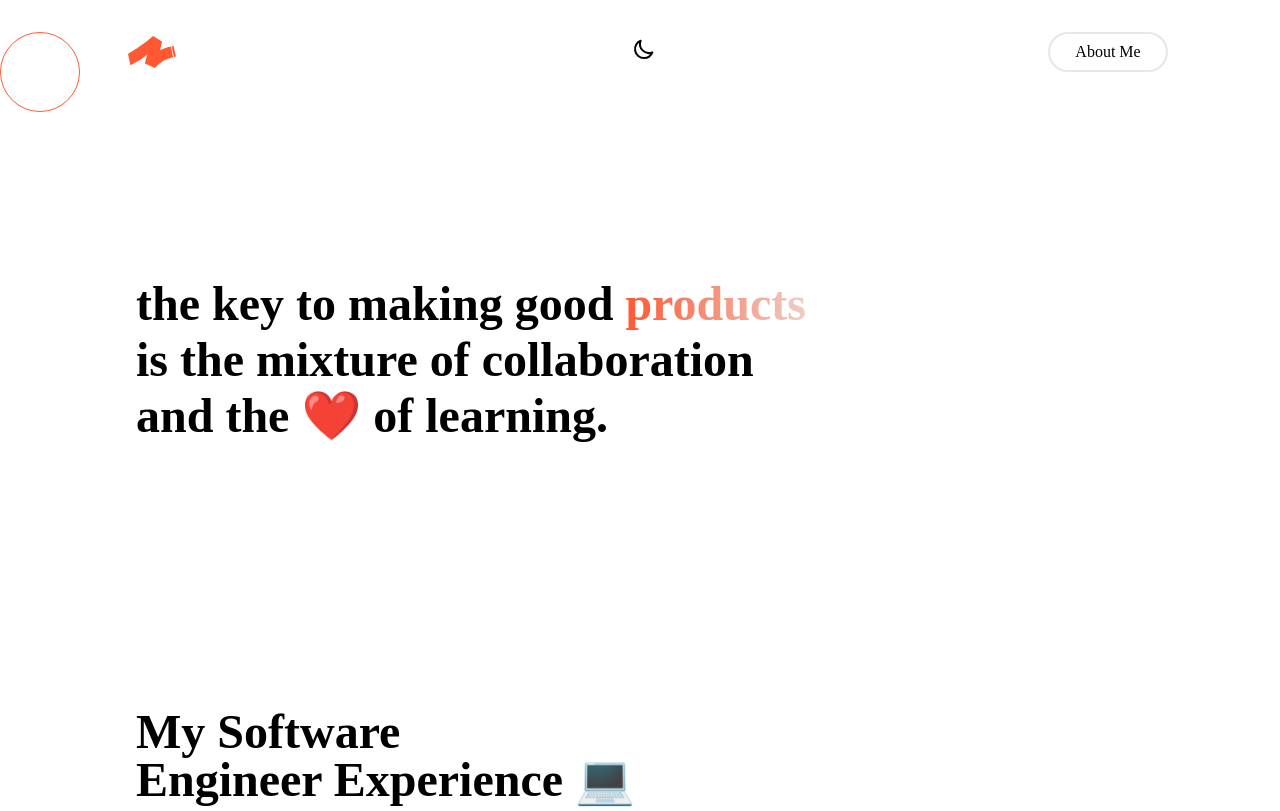
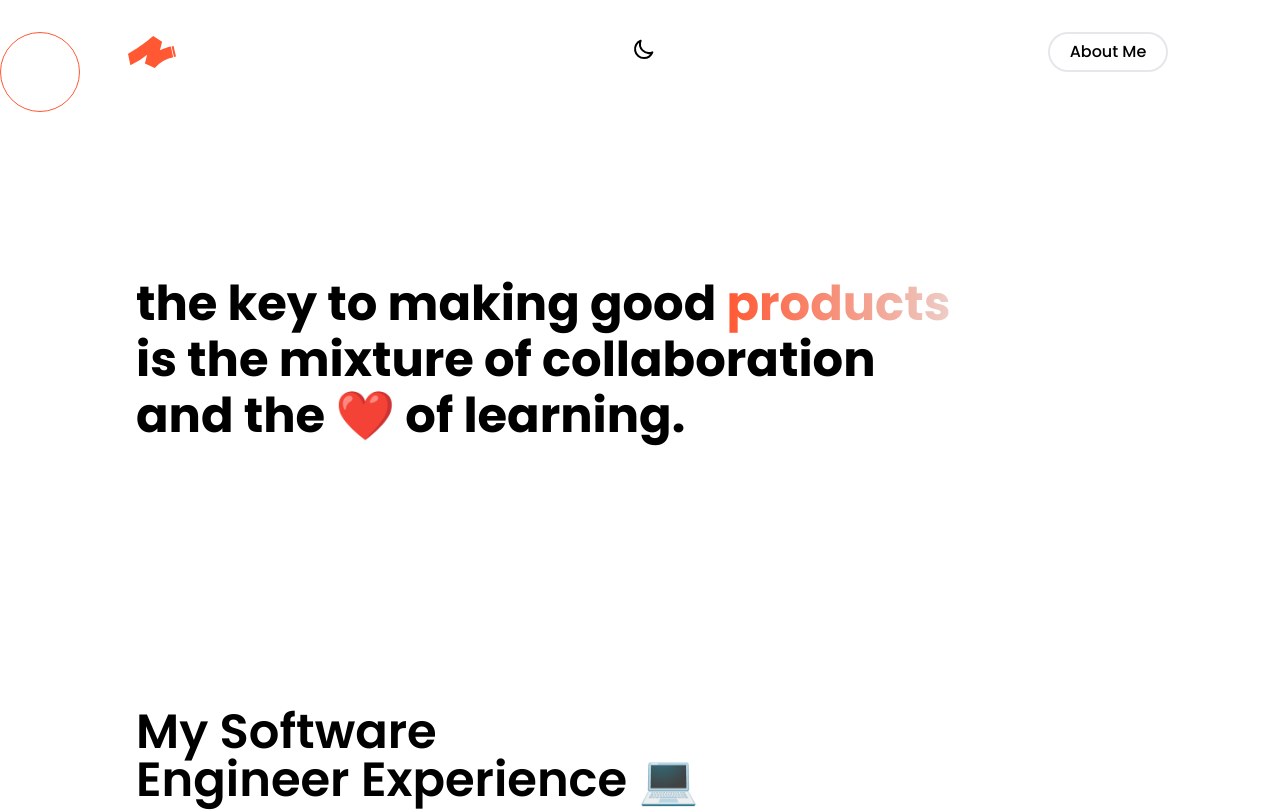
Before and after one commit to 4eug/Old-Portfolio, a Next.js app: page / in a window 1280 px wide. Shown: the top 811 px of the page. Built offline with nearby package versions, Linux system fonts and the light colour scheme.

Commit message:
Font included

```diff
--- a/styles/globals.css
+++ b/styles/globals.css
@@ -1,3 +1,5 @@
+@import url("https://fonts.googleapis.com/css2?family=Poppins:wght@400;500;600;700;800&display=swap");
+
 @tailwind base;
 @tailwind components;
 @tailwind utilities;
```
